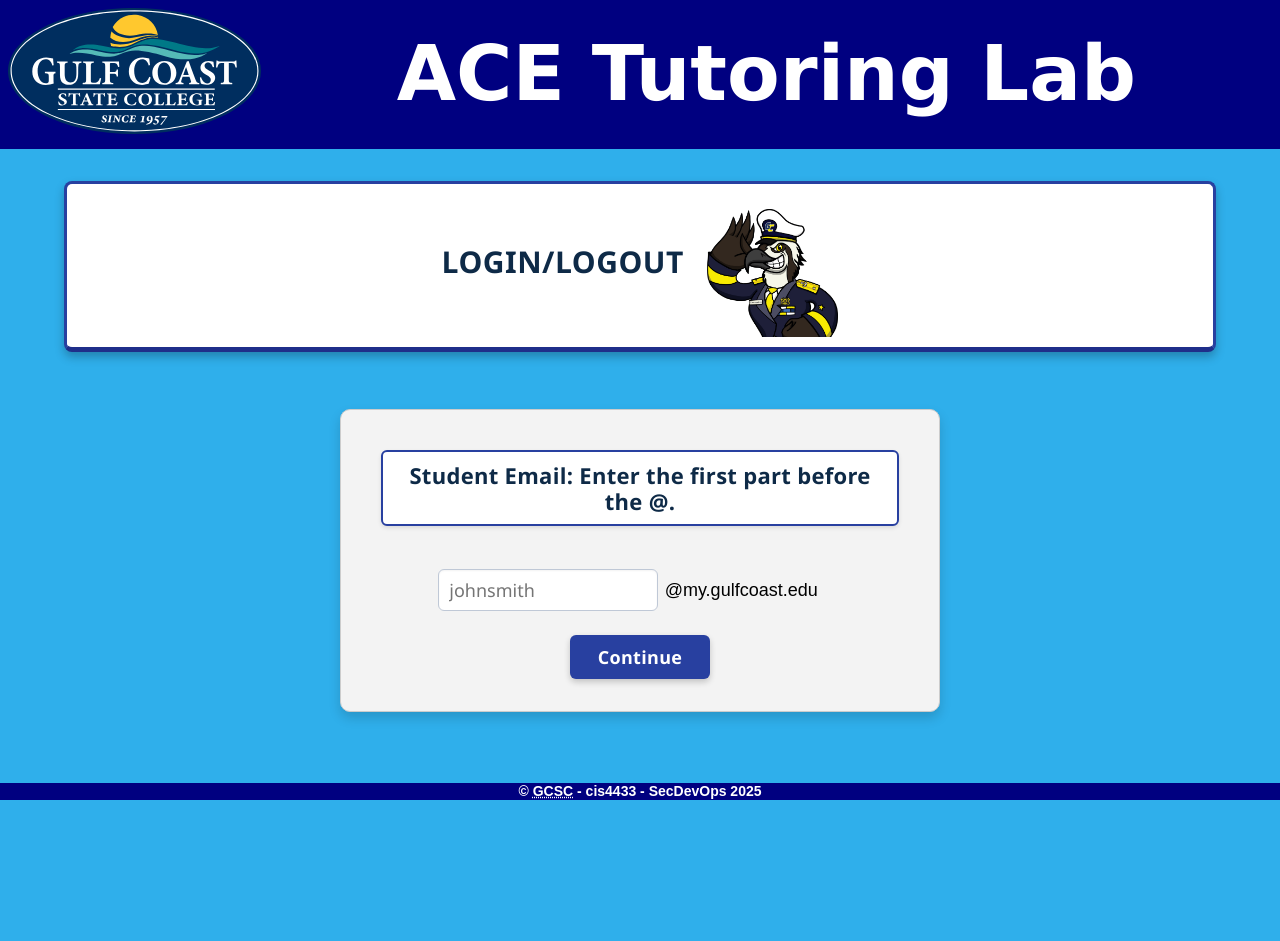
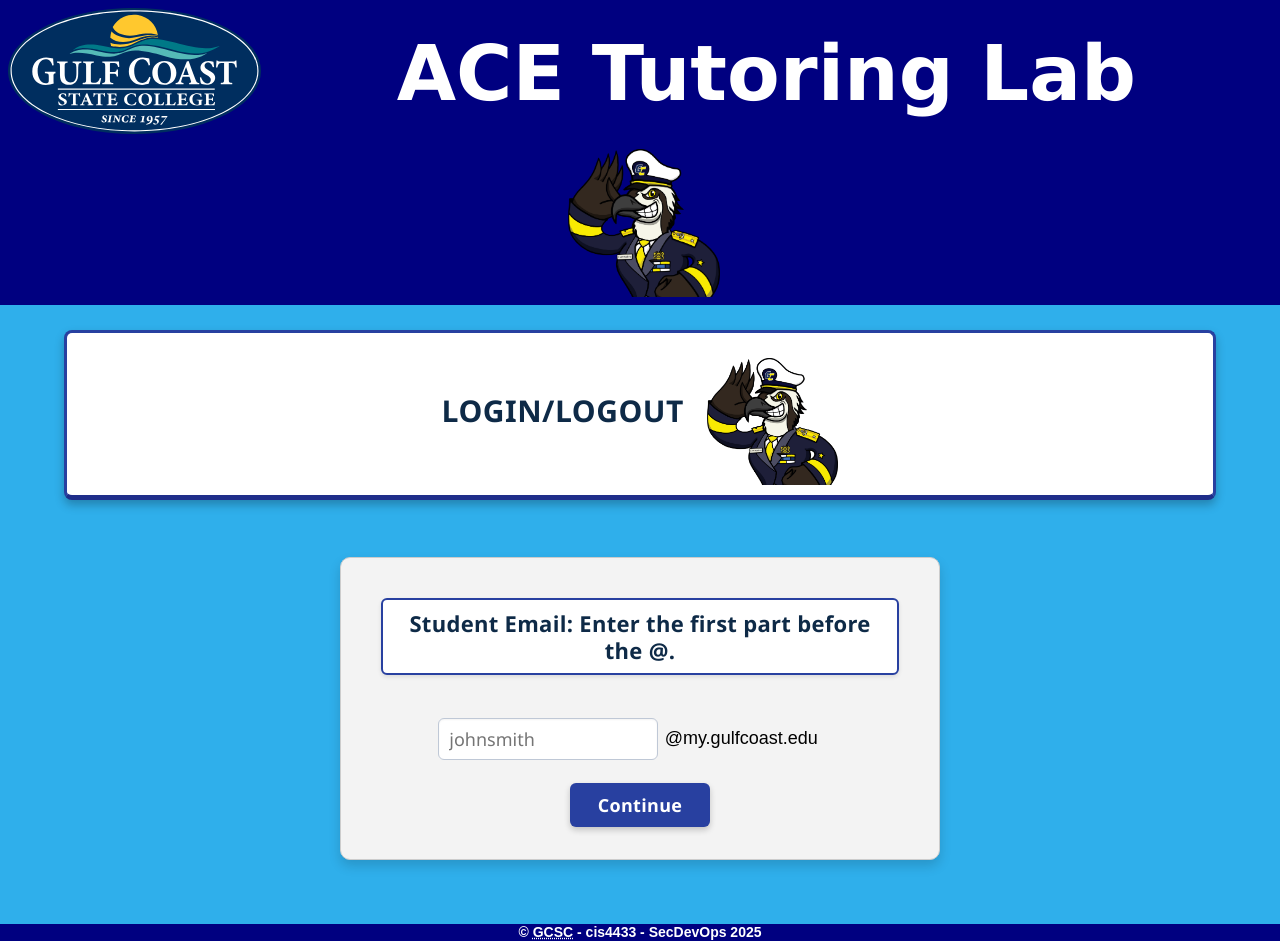
Before and after one commit to spotontom/secdevops, a PHP site: page /login/index.php in a window 1280 px wide. Before the commit the page ends 800 px from the top, so only its background shows below. Run offline with PHP 8.4, Linux system fonts and the light colour scheme.

Commit message:
Update header.php

```diff
--- a/views/header.php
+++ b/views/header.php
@@ -3,4 +3,5 @@
 	<br>
 	<h1>ACE Tutoring Lab</h1>
 	<br>
+	<img class="imgC" alt="GCSC commodore" src="../assets/commodore.png">
 </header>
```
